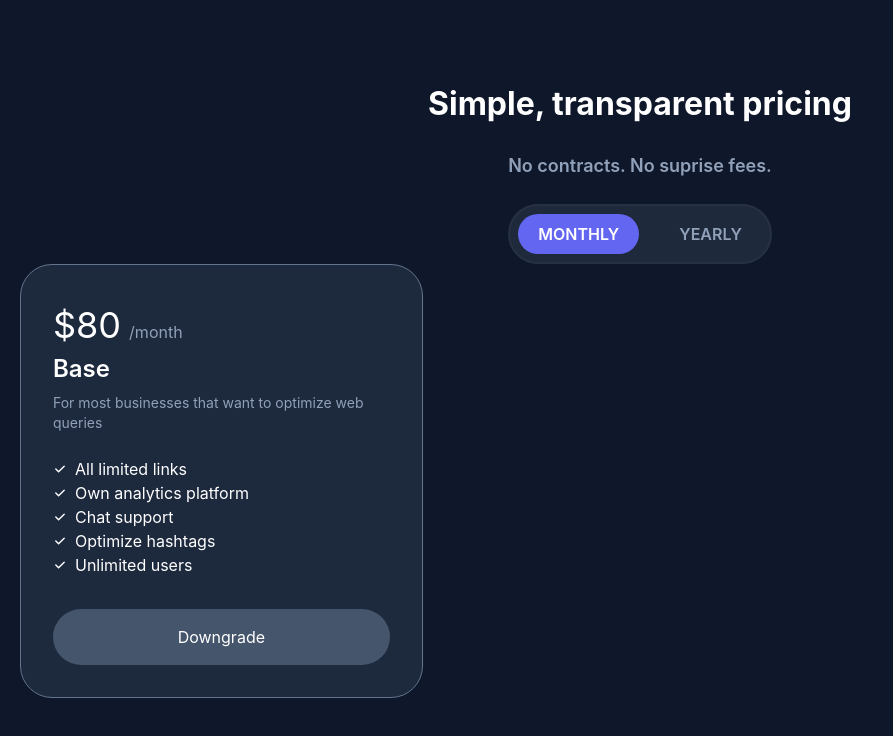
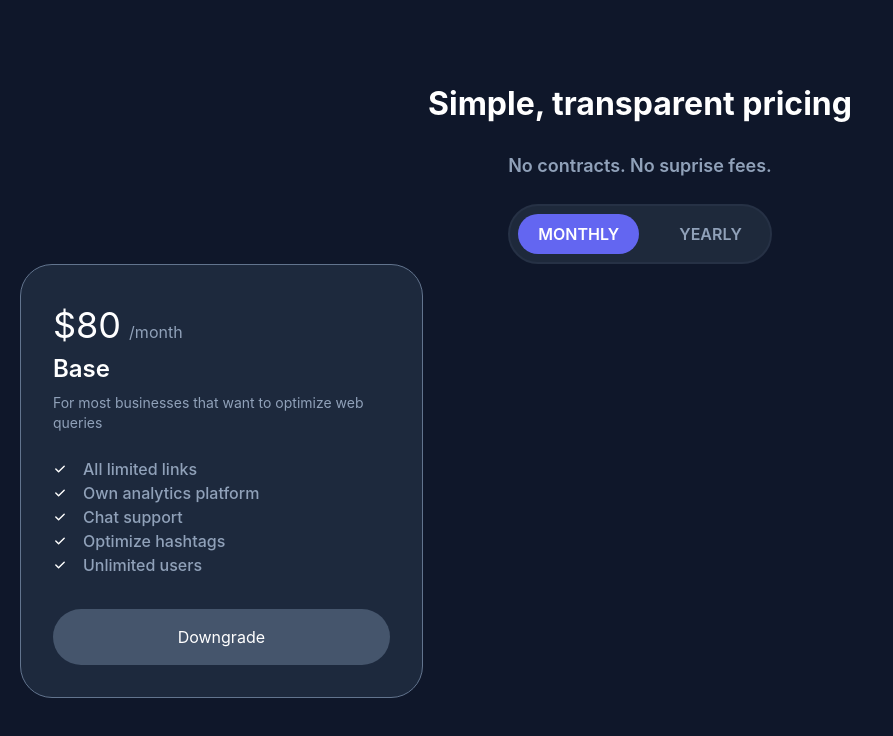
Before and after one commit to ManishNewa/ReactApp, a React (Vite) app: page / in a window 1280 px wide. Shown: the top 736 px of the page, without its empty margins (0-893 px from the left). Built offline with nearby package versions, Linux system fonts and the light colour scheme.

Commit message:
css configured to list texts

```diff
--- a/src/App.jsx
+++ b/src/App.jsx
@@ -61,7 +61,7 @@ function App() {
                             {features1.map((feature) => (
                                 <li
                                     key={feature.id}
-                                    className="flex items-center gap-2"
+                                    className="flex items-center gap-4"
                                 >
                                     <svg
                                         className="w-3.5 h-3.5"
@@ -74,7 +74,7 @@ function App() {
                                             clipRule="evenodd"
                                         />
                                     </svg>
-                                    {feature.value}
+                                    <span className="text-md font-medium text-slate-400">{feature.value}</span>
                                 </li>
                             ))}
                         </ul>
```
